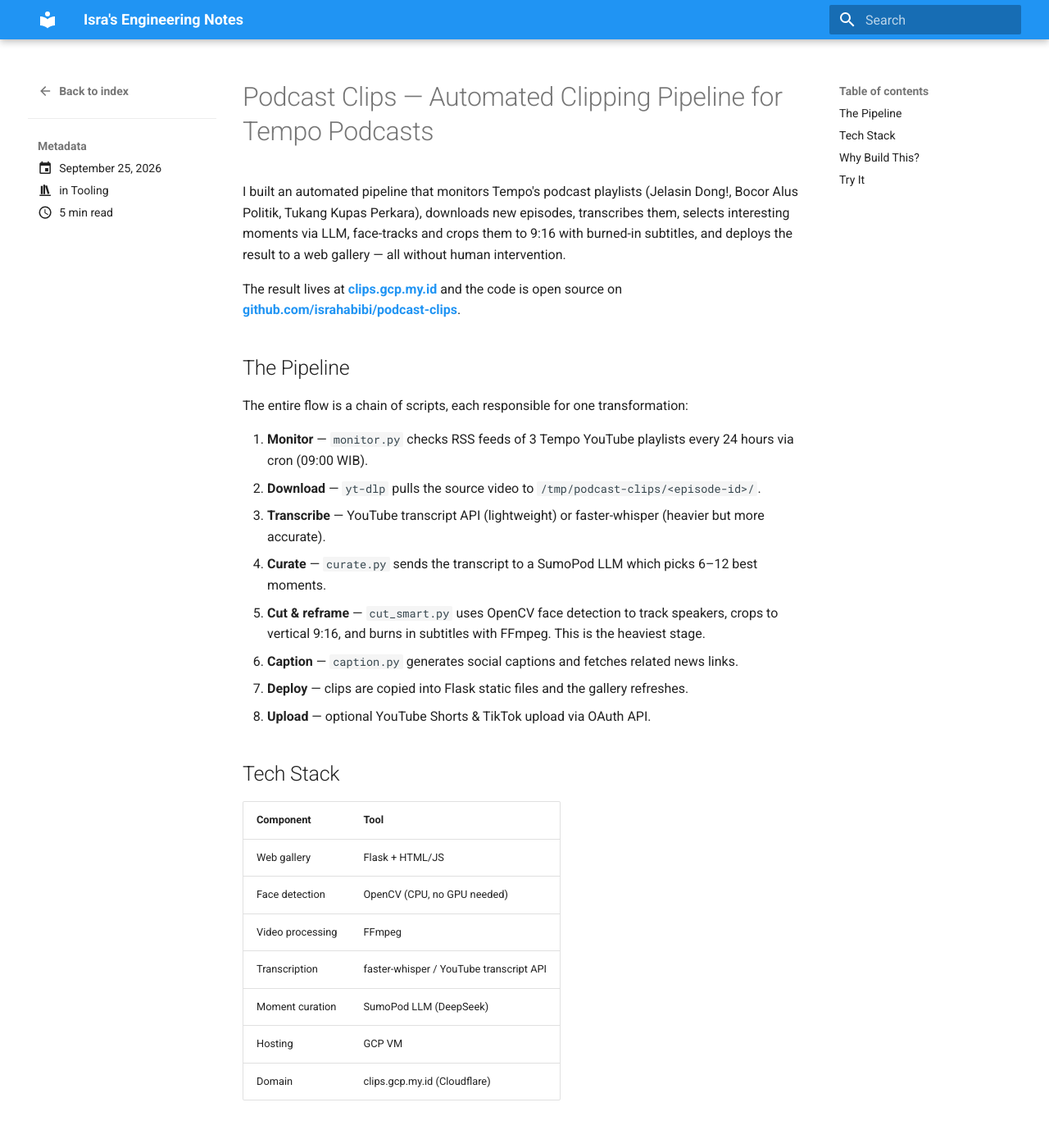
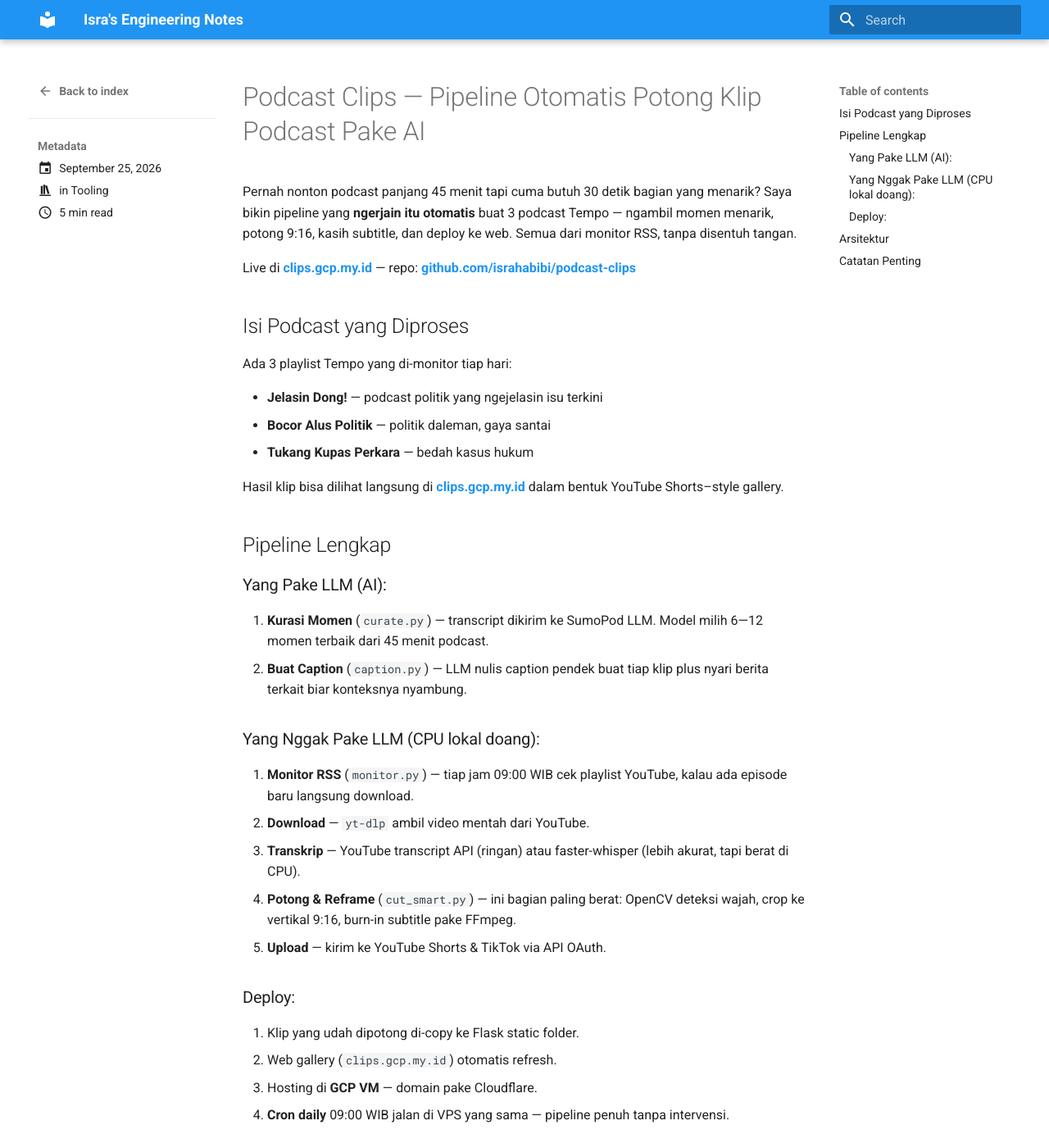
Before and after one commit to israhabibi/israhabibi.github.io, an MkDocs documentation site: the page built from docs/blog/posts/2026-09-25-podcast-clips.md, in a window 1280 px wide and 1400 px high. Shown: the whole window at 82% size. Built offline with MkDocs 1.6.1 and Material for MkDocs 9.7.7, drawn with Linux system fonts in a browser that asks for light colours; some of the changed text lies outside the part shown.

Commit message:
blog: Podcast Clips pipeline - versi Indonesia

````diff
--- a/docs/blog/posts/2026-09-25-podcast-clips.md
+++ b/docs/blog/posts/2026-09-25-podcast-clips.md
@@ -7,45 +7,63 @@
 readtime: 5
 ---
 
-# Podcast Clips — Automated Clipping Pipeline for Tempo Podcasts
+# Podcast Clips — Pipeline Otomatis Potong Klip Podcast Pake AI
 
-I built an automated pipeline that monitors Tempo's podcast playlists (Jelasin Dong!, Bocor Alus Politik, Tukang Kupas Perkara), downloads new episodes, transcribes them, selects interesting moments via LLM, face-tracks and crops them to 9:16 with burned-in subtitles, and deploys the result to a web gallery — all without human intervention.
+Pernah nonton podcast panjang 45 menit tapi cuma butuh 30 detik bagian yang menarik? Saya bikin pipeline yang **ngerjain itu otomatis** buat 3 podcast Tempo — ngambil momen menarik, potong 9:16, kasih subtitle, dan deploy ke web. Semua dari monitor RSS, tanpa disentuh tangan.
 
-The result lives at **[clips.gcp.my.id](https://clips.gcp.my.id)** and the code is open source on **[github.com/israhabibi/podcast-clips](https://github.com/israhabibi/podcast-clips)**.
+Live di **[clips.gcp.my.id](https://clips.gcp.my.id)** — repo: **[github.com/israhabibi/podcast-clips](https://github.com/israhabibi/podcast-clips)**
 
 <!-- more -->
 
-## The Pipeline
+## Isi Podcast yang Diproses
 
-The entire flow is a chain of scripts, each responsible for one transformation:
+Ada 3 playlist Tempo yang di-monitor tiap hari:
 
-1. **Monitor** — `monitor.py` checks RSS feeds of 3 Tempo YouTube playlists every 24 hours via cron (09:00 WIB).
-2. **Download** — `yt-dlp` pulls the source video to `/tmp/podcast-clips/<episode-id>/`.
-3. **Transcribe** — YouTube transcript API (lightweight) or faster-whisper (heavier but more accurate).
-4. **Curate** — `curate.py` sends the transcript to a SumoPod LLM which picks 6–12 best moments.
-5. **Cut & reframe** — `cut_smart.py` uses OpenCV face detection to track speakers, crops to vertical 9:16, and burns in subtitles with FFmpeg. This is the heaviest stage.
-6. **Caption** — `caption.py` generates social captions and fetches related news links.
-7. **Deploy** — clips are copied into Flask static files and the gallery refreshes.
-8. **Upload** — optional YouTube Shorts & TikTok upload via OAuth API.
+- **Jelasin Dong!** — podcast politik yang ngejelasin isu terkini
+- **Bocor Alus Politik** — politik daleman, gaya santai
+- **Tukang Kupas Perkara** — bedah kasus hukum
 
-## Tech Stack
+Hasil klip bisa dilihat langsung di **[clips.gcp.my.id](https://clips.gcp.my.id)** dalam bentuk YouTube Shorts–style gallery.
 
-| Component | Tool |
-|---|---|
-| Web gallery | Flask + HTML/JS |
-| Face detection | OpenCV (CPU, no GPU needed) |
-| Video processing | FFmpeg |
-| Transcription | faster-whisper / YouTube transcript API |
-| Moment curation | SumoPod LLM (DeepSeek) |
-| Hosting | GCP VM |
-| Domain | clips.gcp.my.id (Cloudflare) |
+## Pipeline Lengkap
 
-## Why Build This?
+### Yang Pake LLM (AI):
+1. **Kurasi Momen** (`curate.py`) — transcript dikirim ke SumoPod LLM. Model milih 6—12 momen terbaik dari 45 menit podcast.
+2. **Buat Caption** (`caption.py`) — LLM nulis caption pendek buat tiap klip plus nyari berita terkait biar konteksnya nyambung.
 
-Tempo produces hours of long-form political commentary every week. Most of it is too long to share as-is on platforms like YouTube Shorts, TikTok, or X. The pipeline turns a 45-minute podcast into a dozen 30–60 second clips automatically — each focused on one talking point, subtitled, and ready to publish.
+### Yang Nggak Pake LLM (CPU lokal doang):
+1. **Monitor RSS** (`monitor.py`) — tiap jam 09:00 WIB cek playlist YouTube, kalau ada episode baru langsung download.
+2. **Download** — `yt-dlp` ambil video mentah dari YouTube.
+3. **Transkrip** — YouTube transcript API (ringan) atau faster-whisper (lebih akurat, tapi berat di CPU).
+4. **Potong & Reframe** (`cut_smart.py`) — ini bagian paling berat: OpenCV deteksi wajah, crop ke vertikal 9:16, burn-in subtitle pake FFmpeg.
+5. **Upload** — kirim ke YouTube Shorts & TikTok via API OAuth.
 
-Since the cron runs daily, new episode clips appear on the gallery without anyone touching the server.
+### Deploy:
+1. Klip yang udah dipotong di-copy ke Flask static folder.
+2. Web gallery (`clips.gcp.my.id`) otomatis refresh.
+3. Hosting di **GCP VM** — domain pake Cloudflare.
+4. **Cron daily** 09:00 WIB jalan di VPS yang sama — pipeline penuh tanpa intervensi.
 
-## Try It
+## Arsitektur
 
-Visit **[clips.gcp.my.id](https://clips.gcp.my.id)** to browse the latest clips. The repo is at **[github.com/israhabibi/podcast-clips](https://github.com/israhabibi/podcast-clips)** — feel free to fork or adapt for your own content pipeline.
+```bash
+podcast-clips/
+├── app/               # Flask web app (clips.gcp.my.id)
+├── scripts/           # Upload ke YouTube/TikTok
+├── curate.py          # LLM pilih momen
+├── cut_smart.py       # Face-track + crop + subtitle
+├── caption.py         # LLM generate caption
+└── monitor.py         # RSS monitor 3 playlist
+```
+
+Stack lengkap: **Flask + OpenCV + FFmpeg + SumoPod LLM + GCP VM**.
+
+## Catatan Penting
+
+- **Transkrip:** faster-whisper makan CPU gede. Kalau lagi buru-buru, fallback ke YouTube transcript API — gratis dan ringan.
+- **Cut & reframe:** tahap paling berat. 45 menit video butuh ~10-15 menit proses di VPS.
+- **Repo cuma berisi kode.** Video hasil pipeline nggak masuk Git — cuma static folder di server yang nyimpen.
+
+---
+
+**Part 2** bakal gw tulis: cara bikin OAuth auth untuk YouTube/TikTok upload, cara setting auto-post, dan detail teknikal tiap komponen.
````
